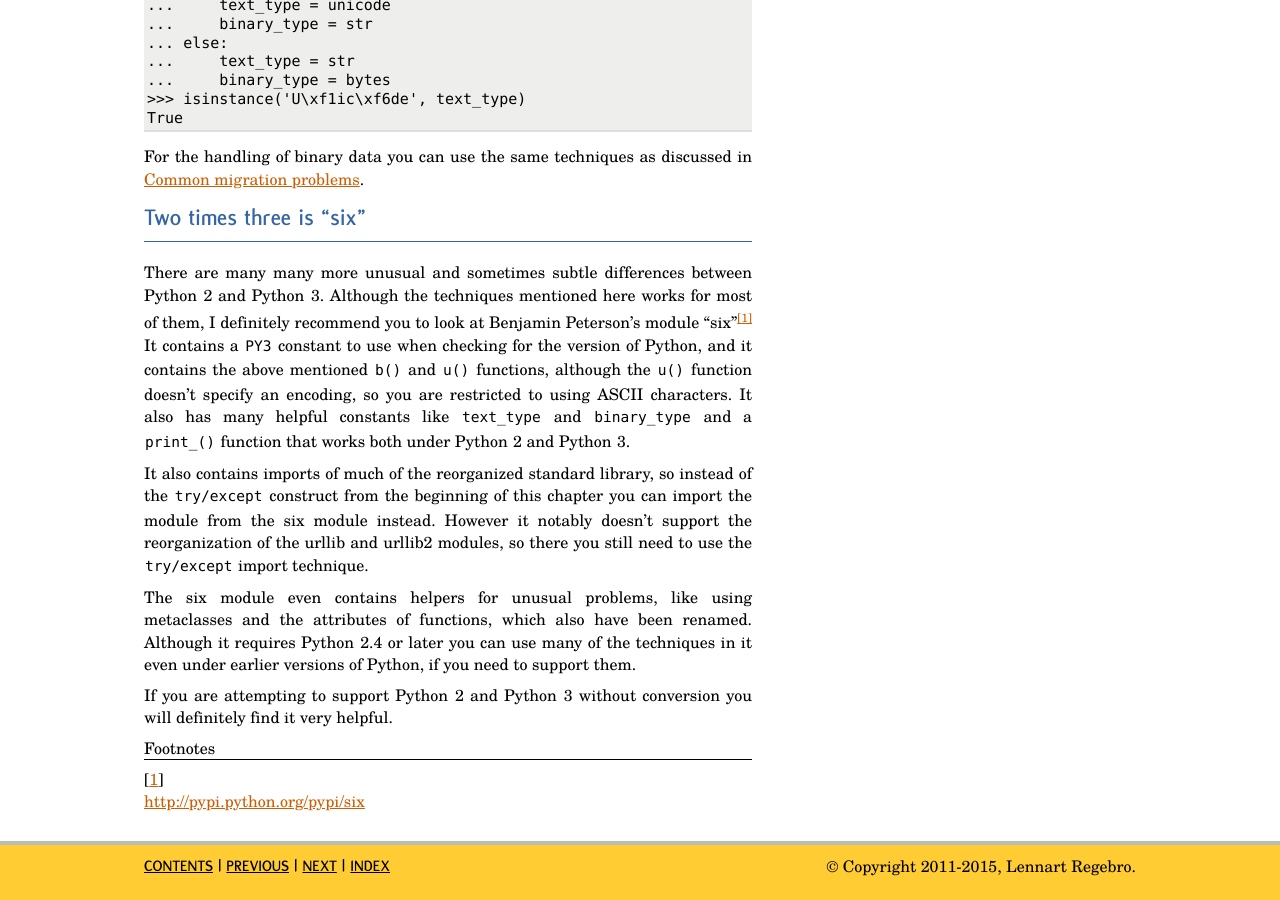
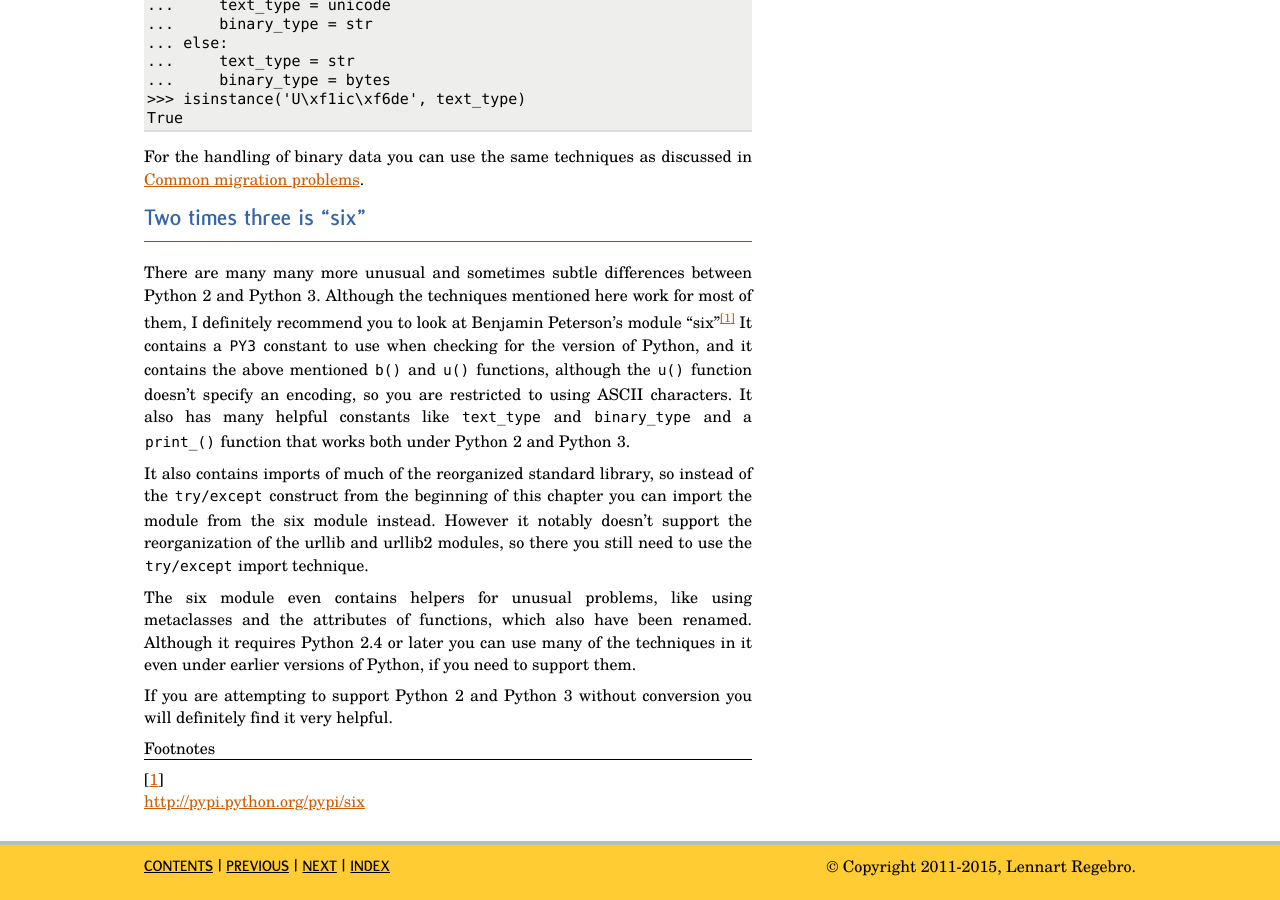
Before and after one commit to regebro/supporting-python-3, a Sphinx documentation site: the page built from source/noconv.rst, in a window 1280 px wide and 900 px high, scrolled down 6269 px. Built offline with Sphinx 7.4.7, drawn with Linux system fonts in a browser that asks for light colours.

Commit message:
Fix some third person verb conjugations

```diff
--- a/source/differences.rst
+++ b/source/differences.rst
@@ -516,7 +516,7 @@ In Python 2 ``range()`` returns a list, and ``xrange()`` returns an object
 that will only generate the items in the range when needed, saving memory.
 
 In Python 3, the ``range()`` function is gone, and ``xrange()`` has been
-renamed ``range()``. In addition the ``range()`` object support slicing in
+renamed ``range()``. In addition the ``range()`` object supports slicing in
 Python 3.2 and later .
 
 ``2to3`` will in some cases place a ``list()`` call around the call to
--- a/source/noconv.rst
+++ b/source/noconv.rst
@@ -257,7 +257,7 @@ Two times three is "six"
 .. index:: six
 
 There are many many more unusual and sometimes subtle differences between
-Python 2 and Python 3. Although the techniques mentioned here works for most
+Python 2 and Python 3. Although the techniques mentioned here work for most
 of them, I definitely recommend you to look at Benjamin Peterson's module
 "six"\ [#six]_ It contains a ``PY3`` constant to use when checking for the version of
 Python, and it contains the above mentioned ``b()`` and ``u()`` functions,
```
